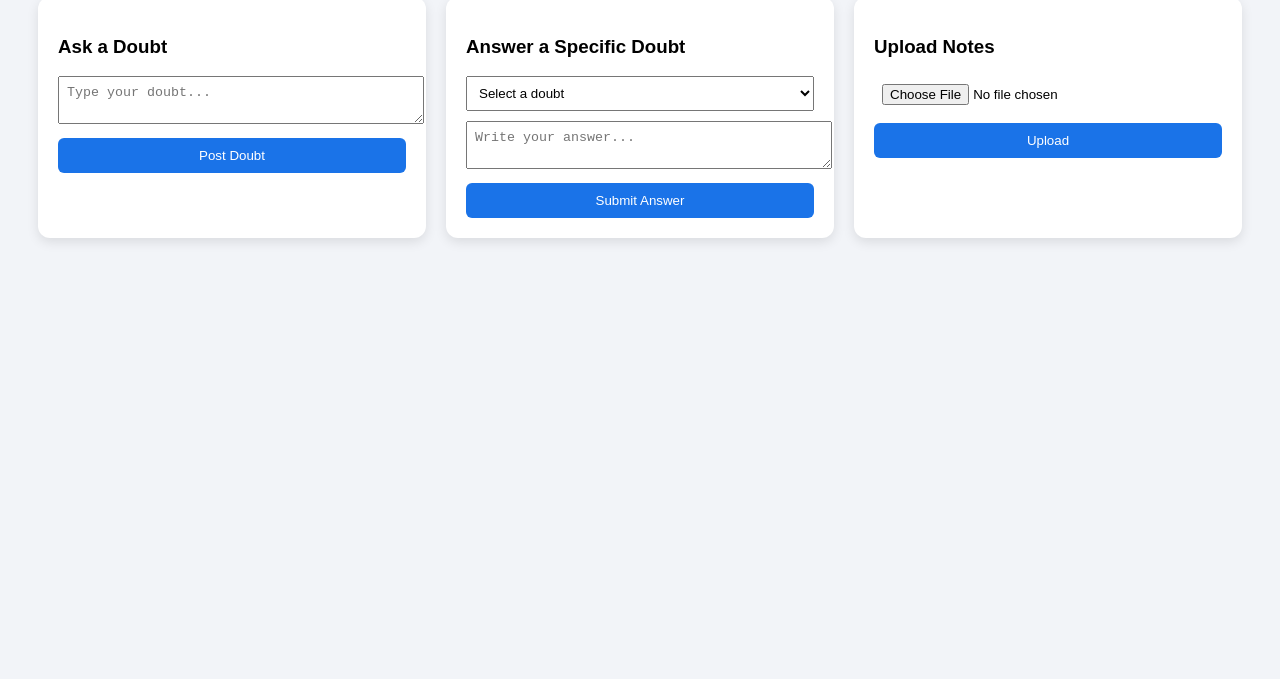
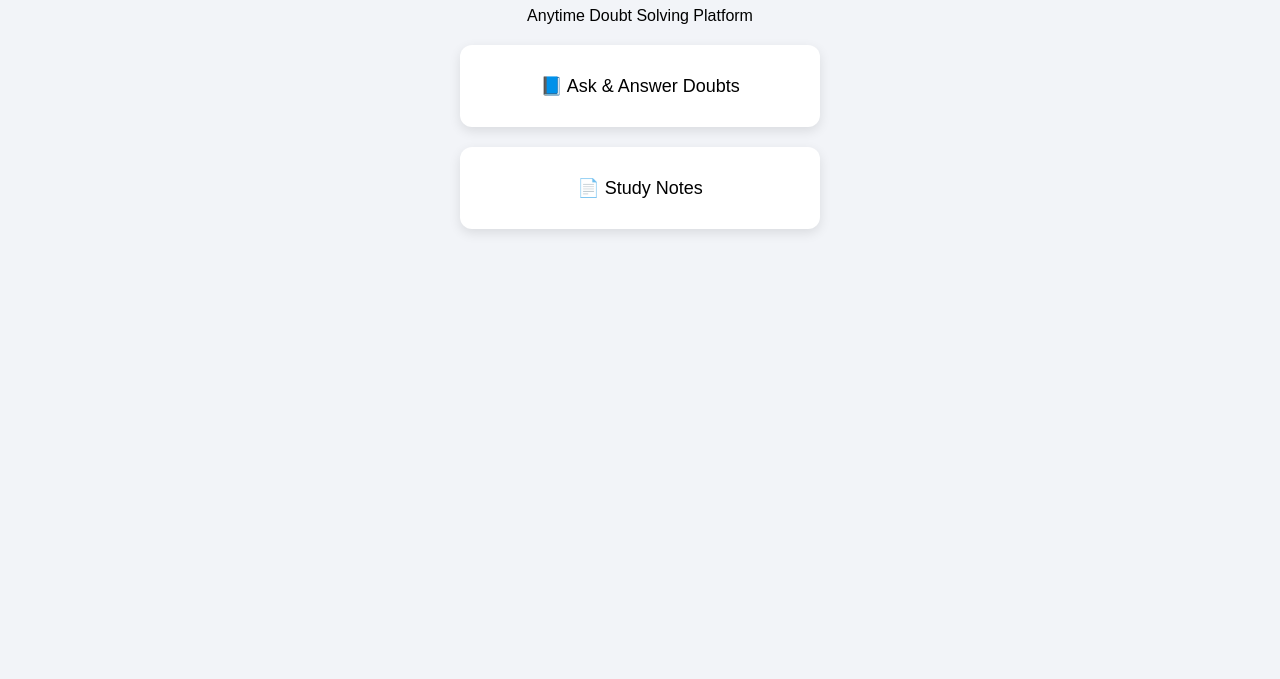
Before and after one commit to gautamicomputerworks/study-help-club, a website: page dashboard.html in a window 1280 px wide. Shown: the part 121-800 px from the top of the page. Drawn offline with Linux system fonts and the light colour scheme.

Commit message:
Update dashboard.html

```diff
--- a/dashboard.html
+++ b/dashboard.html
@@ -1,130 +1,45 @@
 <!DOCTYPE html>
 <html>
 <head>
-  <title>Study Help Club - Dashboard</title>
+  <title>Dashboard - Study Help Club</title>
   <style>
-    body { font-family: Arial; background:#f2f4f8; padding:30px; }
-    h1 { text-align:center; color:#1a73e8; }
-    .grid { display:grid; grid-template-columns: repeat(auto-fit,minmax(300px,1fr)); gap:20px; }
-    .card { background:white; padding:20px; border-radius:12px; box-shadow:0 4px 12px rgba(0,0,0,.1); }
-    button { background:#1a73e8; color:white; border:none; padding:10px; border-radius:6px; cursor:pointer; width:100%; }
-    textarea, select, input { width:100%; padding:8px; margin-bottom:10px; }
-    .item { background:#eef2f7; padding:10px; border-radius:6px; margin-top:10px; }
-    .answer { margin-left:15px; margin-top:5px; background:#e0e7ff; padding:8px; border-radius:6px; }
+    body {
+      font-family: Arial;
+      background: #f2f4f8;
+      padding: 40px;
+      text-align: center;
+    }
+    h1 {
+      color: #1a73e8;
+    }
+    .card {
+      background: white;
+      padding: 30px;
+      margin: 20px auto;
+      width: 300px;
+      border-radius: 12px;
+      box-shadow: 0 4px 12px rgba(0,0,0,.1);
+      cursor: pointer;
+      font-size: 18px;
+    }
+    .card:hover {
+      background: #e8f0fe;
+    }
   </style>
 </head>
 
 <body>
 
 <h1>Study Help Club</h1>
+<p>Anytime Doubt Solving Platform</p>
 
-<div class="grid">
-
-  <!-- Ask Doubt -->
-  <div class="card">
-    <h3>Ask a Doubt</h3>
-    <textarea id="doubtText" placeholder="Type your doubt..."></textarea>
-    <button onclick="postDoubt()">Post Doubt</button>
-    <div id="doubtList"></div>
-  </div>
-
-  <!-- Answer Doubt -->
-  <div class="card">
-    <h3>Answer a Specific Doubt</h3>
-    <select id="doubtSelect">
-      <option value="">Select a doubt</option>
-    </select>
-    <textarea id="answerText" placeholder="Write your answer..."></textarea>
-    <button onclick="postAnswer()">Submit Answer</button>
-  </div>
-
-  <!-- Upload Notes -->
-  <div class="card">
-    <h3>Upload Notes</h3>
-    <input type="file" id="noteFile">
-    <button onclick="uploadNote()">Upload</button>
-    <div id="notesList"></div>
-  </div>
-
+<div class="card" onclick="location.href='doubts.html'">
+  📘 Ask & Answer Doubts
 </div>
 
-<script>
-  let doubts = [];
-
-  function postDoubt() {
-    const text = document.getElementById("doubtText").value.trim();
-    if (!text) {
-      alert("Please write a doubt");
-      return;
-    }
-
-    const doubtObj = { question: text, answers: [] };
-    doubts.push(doubtObj);
-
-    document.getElementById("doubtText").value = "";
-    renderDoubts();
-    updateDropdown();
-  }
-
-  function postAnswer() {
-    const index = document.getElementById("doubtSelect").value;
-    const answer = document.getElementById("answerText").value.trim();
-
-    if (index === "" || !answer) {
-      alert("Select a doubt and write an answer");
-      return;
-    }
-
-    doubts[index].answers.push(answer);
-    document.getElementById("answerText").value = "";
-    renderDoubts();
-  }
-
-  function renderDoubts() {
-    const container = document.getElementById("doubtList");
-    container.innerHTML = "";
-
-    doubts.forEach((d, i) => {
-      let div = document.createElement("div");
-      div.className = "item";
-      div.innerHTML = "<b>Q:</b> " + d.question;
-
-      d.answers.forEach(a => {
-        let ans = document.createElement("div");
-        ans.className = "answer";
-        ans.innerHTML = "<b>Answer:</b> " + a;
-        div.appendChild(ans);
-      });
-
-      container.appendChild(div);
-    });
-  }
-
-  function updateDropdown() {
-    const select = document.getElementById("doubtSelect");
-    select.innerHTML = '<option value="">Select a doubt</option>';
-
-    doubts.forEach((d, i) => {
-      let opt = document.createElement("option");
-      opt.value = i;
-      opt.textContent = d.question;
-      select.appendChild(opt);
-    });
-  }
-
-  function uploadNote() {
-    const file = document.getElementById("noteFile").files[0];
-    if (!file) {
-      alert("Choose a file");
-      return;
-    }
-
-    const div = document.createElement("div");
-    div.className = "item";
-    div.innerText = "📄 " + file.name;
-    document.getElementById("notesList").appendChild(div);
-  }
-</script>
+<div class="card" onclick="location.href='notes.html'">
+  📄 Study Notes
+</div>
 
 </body>
 </html>
```
